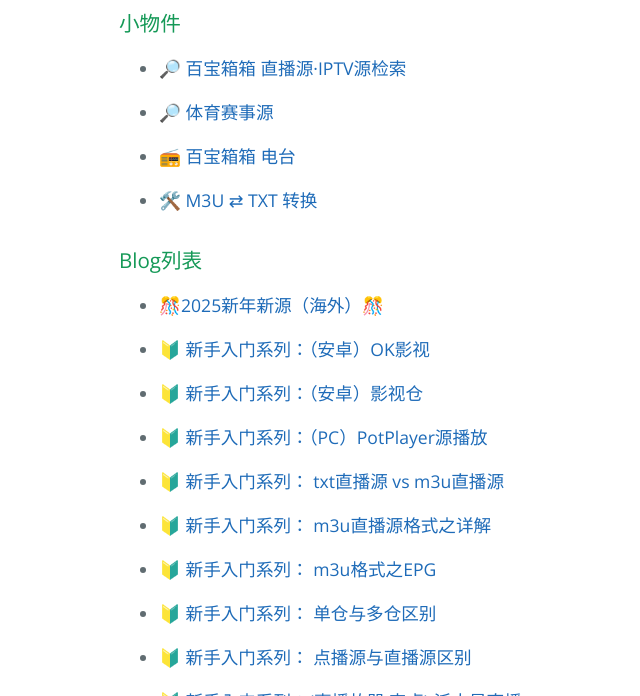
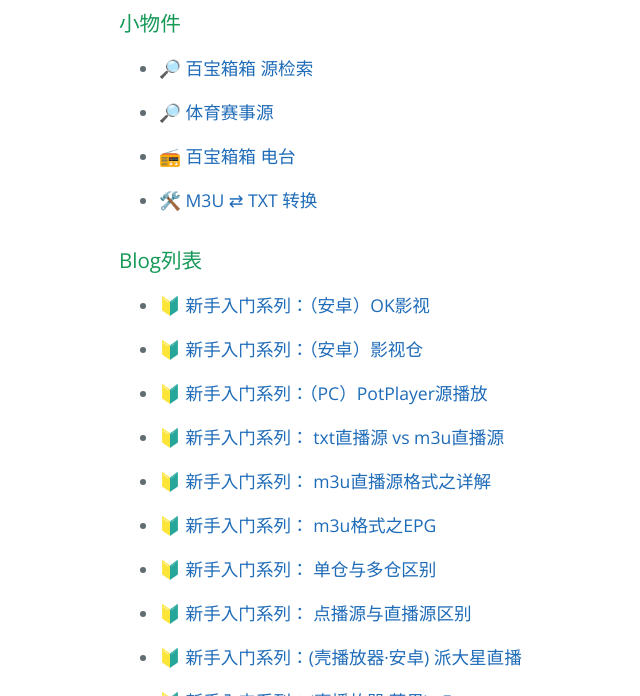
Before and after one commit to kimwang1978/iptv.github.io, a Jekyll site: the page built from index.md, in a window 1280 px wide and 900 px high, scrolled down 532 px, cut to the strip 204-900 px from the top of the window. Shown: the whole strip, without its empty margins (105-745 px from the left). Built offline with Jekyll 4.4.1, drawn with Linux system fonts in a browser that asks for light colours; our own code applies the rules of GitHub Pages for plain Markdown files.

Commit message:
Update 20250728

```diff
--- a/index.md
+++ b/index.md
@@ -5,7 +5,7 @@
 
 ### 小物件
 
-*   🔎 [百宝箱箱 直播源·IPTV源检索](https://search.iptv365.org)
+*   🔎 [百宝箱箱 源检索](https://search.iptv365.org)
 
 *   🔎 [体育赛事源](tiyu.html)
 
@@ -14,7 +14,6 @@
 *   🛠️ [M3U ⇄ TXT 转换](https://convert.iptv365.org)
 
 ### Blog列表
-*   [🎊2025新年新源（海外）🎊](./docs/008_NewSource.md)
 
 *   🔰 [新手入门系列：（安卓）OK影视](./docs/022_OK_Pro.md)
 
```
